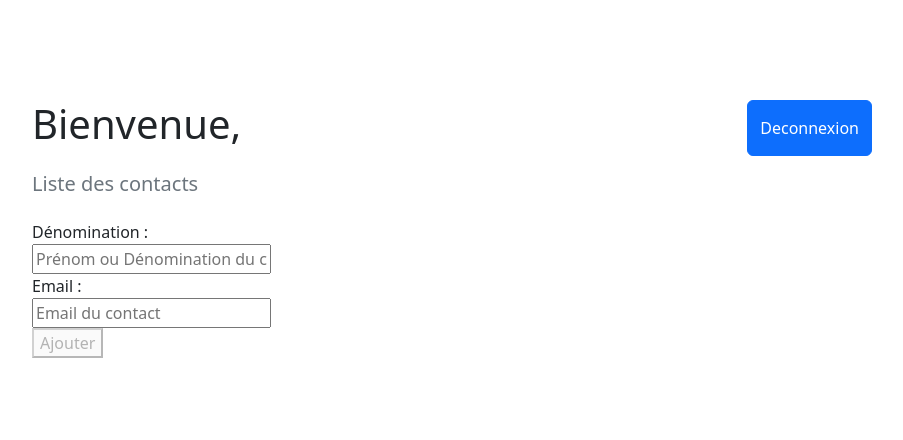
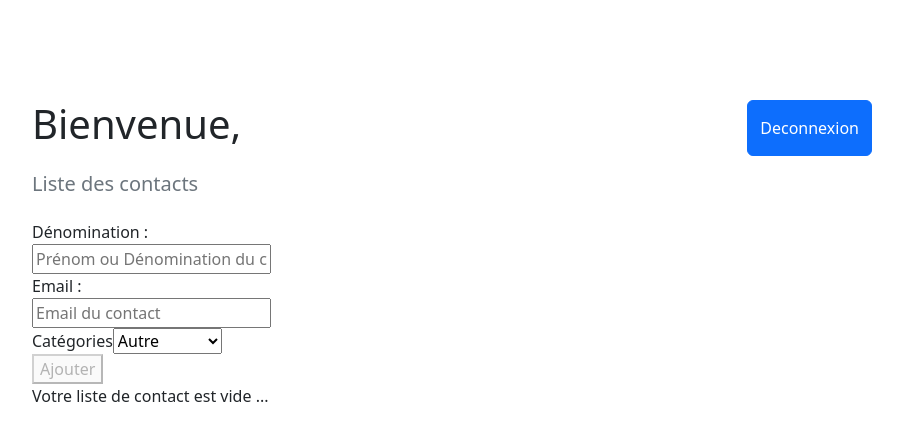
Before and after one commit to JongCHONG/EfreiM2AngularAssoHub, an Angular app: page /dashboard in a window 1280 px wide. Shown: the top 440 px of the page, without its empty margins (188-1091 px from the left). Built offline with nearby package versions, Linux system fonts and the light colour scheme; data requests are answered from the project's data file.

Commit message:
adding a select category choice in the contact addition form

```diff
--- a/src/app/add-contact/add-contact.component.html
+++ b/src/app/add-contact/add-contact.component.html
@@ -14,6 +14,14 @@
                 L'email du contact est requis.
             </div>
         </div>
+        <div>
+            <label for="category">Catégories</label>
+            <select name="category" id="category_id" formControlName="category_id">
+                <option *ngFor="let category  of categories" [value]="category.id">
+                    {{ category.category_name }}
+                </option>
+            </select>
+        </div>
         <button type="submit" [disabled]="addContact.invalid">Ajouter</button>
     </form>
 </div>
--- a/src/app/add-contact/add-contact.component.ts
+++ b/src/app/add-contact/add-contact.component.ts
@@ -1,7 +1,8 @@
 import { Component } from '@angular/core';
 import { FormGroup, FormControl, Validators } from '@angular/forms';
 import { DashboardService } from '../services/dashboard.service';
-import { Contact, Category } from '../models/contact.model';
+import { Contact } from '../models/contact.model';
+import { Category } from '../models/category.model';
 
 @Component({
   selector: 'app-add-contact',
@@ -10,12 +11,27 @@ import { Contact, Category } from '../models/contact.model';
 })
 export class AddContactComponent {
   addContact: FormGroup;
+  categories: Category[] = [];
 
   constructor(private dashboardService: DashboardService) {
     this.addContact = new FormGroup({
       title: new FormControl('', [Validators.required]),
       email: new FormControl('', [Validators.required]),
+      category_id: new FormControl(''),
     });
+  }
+
+  ngOnInit(): void {
+    this.dashboardService.getCategories().subscribe(
+      (categories) => {
+        this.categories = [...categories, { id: '', category_name: 'Autre' }];
+
+        this.addContact.get('category_name')?.setValue('autre');
+      },
+      (error) => {
+        console.error('Erreur lors du chargement des catégories', error);
+      }
+    );
   }
 
   onSubmit() {
@@ -25,7 +41,7 @@ export class AddContactComponent {
       this.dashboardService.addContact(newContact).subscribe(
         (response) => {
           console.log('Contact ajouté avec succès', response);
-          this.addContact.reset();
+          this.addContact.reset({ category_id: '' });
         },
         (error) => {
           console.error("Erreur lors de l'ajout du contact", error);
--- a/src/app/dashboard/dashboard.component.html
+++ b/src/app/dashboard/dashboard.component.html
@@ -8,7 +8,7 @@
 
   <app-add-contact></app-add-contact>
 
-  <div class="row">
+  <div class="row" *ngIf="contacts.length > 0; else emptyContactList">
     <div *ngFor="let contact of contacts">
       <div class="card shadow-sm">
         <div class="card-body">
@@ -16,7 +16,8 @@
           <ul class="list-unstyled">
             <li class="mb-2" *ngIf="contact.category?.category_name !== 'Partenaires'">Prénom : {{ contact.title }}
             </li>
-            <li class="mb-2" *ngIf="contact.category?.category_name === 'Partenaires'">Dénomination : {{ contact.title
+            <li class="mb-2" *ngIf="contact.category?.category_name === 'Partenaires'">Dénomination : {{
+              contact.title
               }}
             </li>
             <li class="mb-2">Email : {{ contact.email }}</li>
@@ -26,4 +27,8 @@
     </div>
   </div>
 
+  <ng-template #emptyContactList>
+    <p>Votre liste de contact est vide ...</p>
+  </ng-template>
+
 </div>
--- a/src/app/dashboard/dashboard.component.ts
+++ b/src/app/dashboard/dashboard.component.ts
@@ -1,7 +1,8 @@
 import { Component, OnInit } from '@angular/core';
-import { FormBuilder, FormGroup, Validators } from '@angular/forms';
 import { DashboardService } from '../services/dashboard.service';
 import { forkJoin } from 'rxjs';
+import { Contact } from '../models/contact.model';
+import { Category } from '../models/category.model';
 
 @Component({
   selector: 'app-dashboard',
@@ -12,7 +13,8 @@ export class DashboardComponent implements OnInit {
   errorMessage: string | null = null;
   username: string | null = null;
   userId: string | null = null;
-  contacts: any[] = [];
+  contacts: Contact[] = [];
+  categories: Category[] = [];
 
   constructor(private dashboardService: DashboardService) {}
 
@@ -32,7 +34,7 @@ export class DashboardComponent implements OnInit {
     const userId = this.userId;
 
     forkJoin({
-      contacts: this.dashboardService.getContactsByUser(userId!),
+      contacts: this.dashboardService.getContactsByUserId(userId!),
       categories: this.dashboardService.getCategories(),
     }).subscribe(({ contacts, categories }) => {
       this.contacts = contacts.map((contact) => {
@@ -42,7 +44,7 @@ export class DashboardComponent implements OnInit {
 
         return {
           ...contact,
-          category: category ? category : 'Non spécifié',
+          category: category ? category : { id: '', category_name: 'Autre' },
         };
       });
     });
--- /dev/null
+++ b/src/app/models/category.model.ts
@@ -0,0 +1,4 @@
+export interface Category {
+  id: string;
+  category_name: string;
+}
--- a/src/app/services/dashboard.service.ts
+++ b/src/app/services/dashboard.service.ts
@@ -1,7 +1,8 @@
 import { Injectable } from '@angular/core';
 import { HttpClient } from '@angular/common/http';
 import { Observable } from 'rxjs';
-import { Contact, Category } from '../models/contact.model';
+import { Contact } from '../models/contact.model';
+import { Category } from '../models/category.model';
 
 @Injectable({
   providedIn: 'root',
@@ -12,7 +13,7 @@ export class DashboardService {
 
   constructor(private http: HttpClient) {}
 
-  getContactsByUser(userId: string): Observable<Contact[]> {
+  getContactsByUserId(userId: string): Observable<Contact[]> {
     return this.http.get<Contact[]>(`${this.apiUrlContact}?user_Id=${userId}`);
   }
 
```
Also changed, not shown: src/app/models/contact.model.ts (+2 -5 lines).
